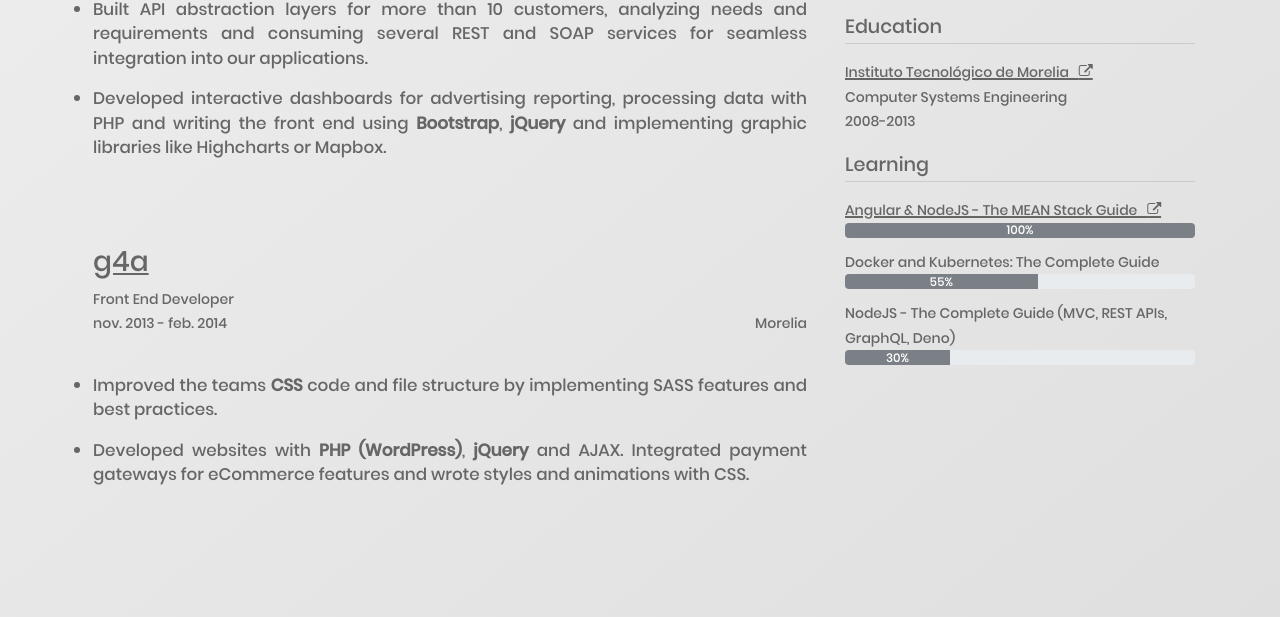
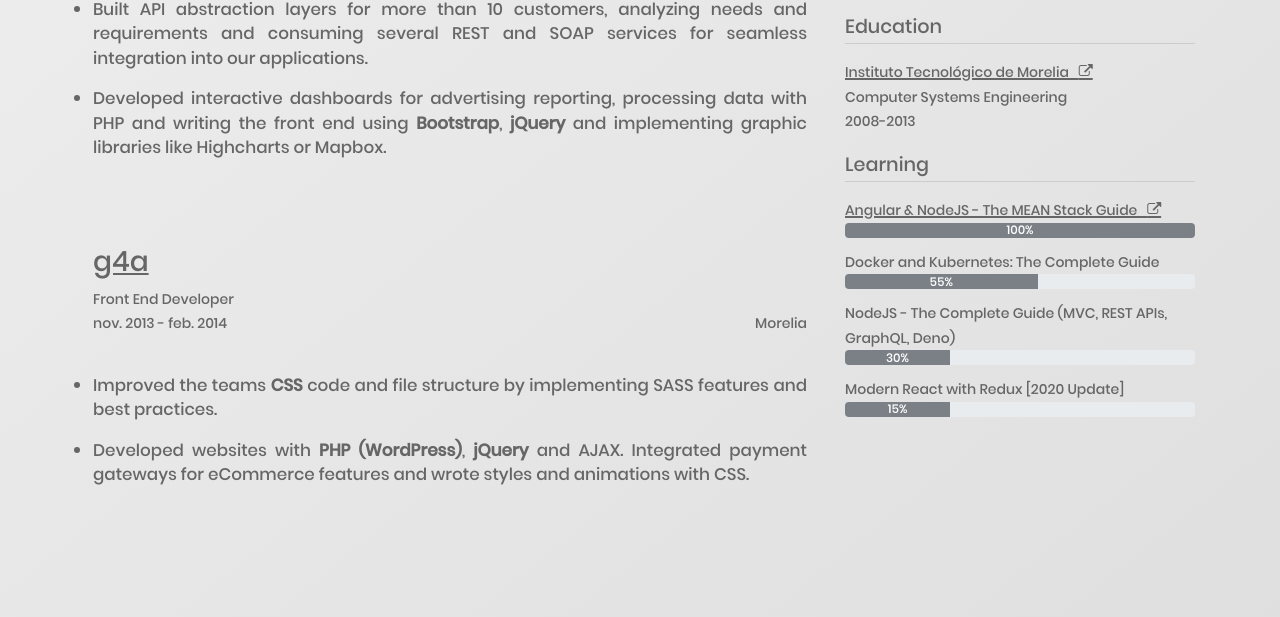
Before and after one commit to idlikesometea/landing, a website: page index.html in a window 1280 px wide. Shown: the part 1138-1755 px from the top of the page. Drawn offline with nearby package versions, Linux system fonts and the light colour scheme; files whose address does not match are found by name.

Commit message:
add react to current learning

```diff
--- a/index.html
+++ b/index.html
@@ -181,6 +181,10 @@
               <div class="progress">
                 <div class="progress-bar" role="progressbar" style="width: 30%" aria-valuenow="30" aria-valuemin="0" aria-valuemax="100">30%</div>
               </div>
+              Modern React with Redux [2020 Update]
+              <div class="progress">
+                <div class="progress-bar" role="progressbar" style="width: 30%" aria-valuenow="15" aria-valuemin="0" aria-valuemax="100">15%</div>
+              </div>
             </div>
           </div>
 
```
